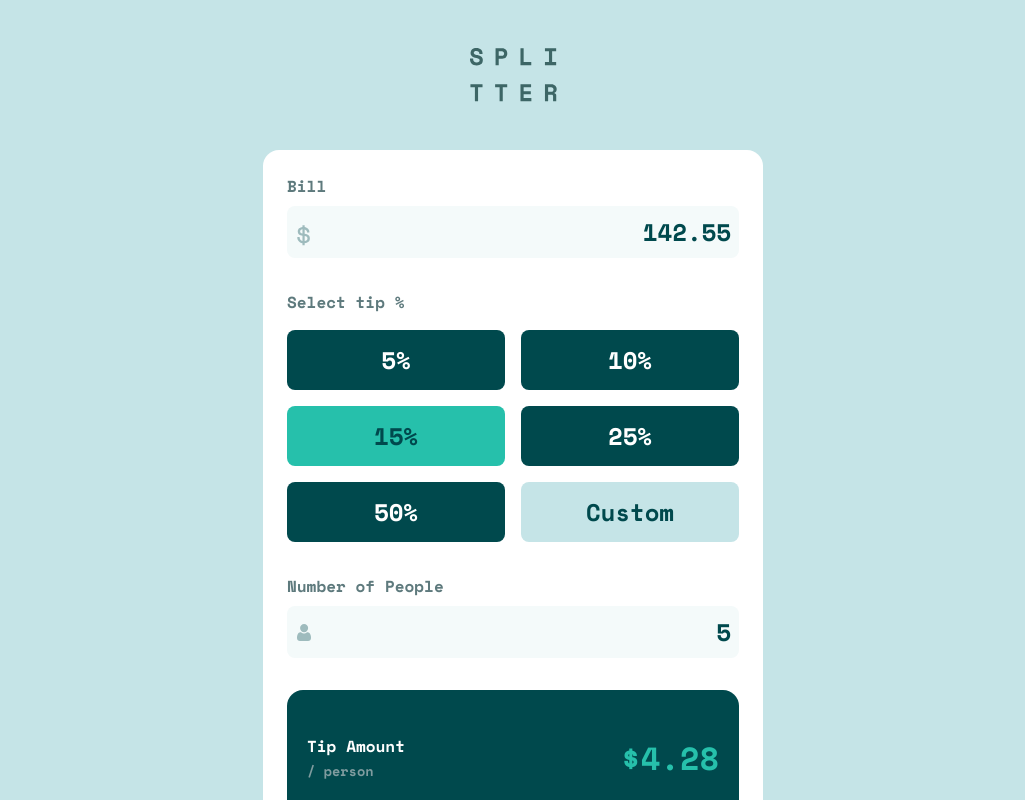
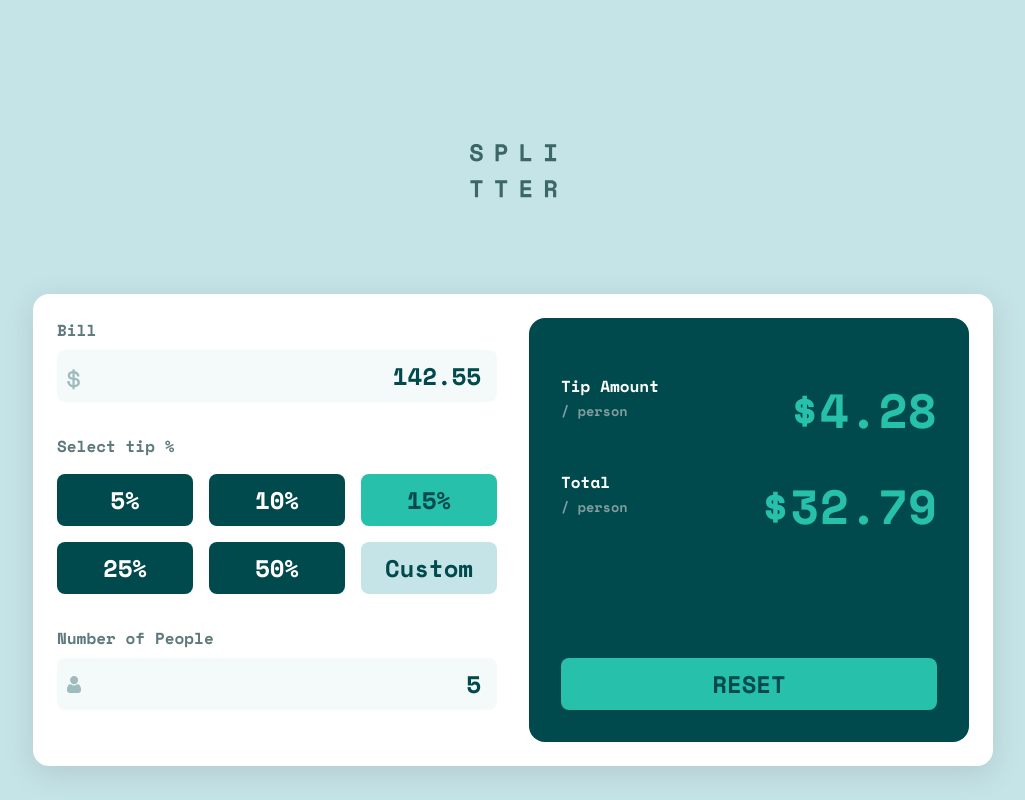
Before and after one commit to Matej-ch/tip-calculator-app, a React (Vite) app: page / in a window 1280 px wide. Shown: the top 800 px of the page, without its empty margins (127-1152 px from the left). Built offline with nearby package versions, Linux system fonts and the light colour scheme.

Commit message:
updates to styles

```diff
--- a/src/App.scss
+++ b/src/App.scss
@@ -12,5 +12,8 @@
 }
 
 @media screen and (min-width: 600px) {
-
+  .app-logo {
+    padding-top: 9rem;
+    padding-bottom: 6rem;
+  }
 }
--- a/src/App.tsx
+++ b/src/App.tsx
@@ -19,7 +19,7 @@ function App() {
     }
 
     const resetValues = (): void => {
-        setBill(142.55);
+        setBill(0);
         setTipPercent(15);
         setDefaultTipIndex(2);
     }
--- a/src/TipCalculator.scss
+++ b/src/TipCalculator.scss
@@ -1,8 +1,7 @@
 .tip-calculator {
   background-color: var(--cc-white);
-  width: 100%;
-  max-width: 500px;
-  padding: 1.5rem;
+  width: min(100%, 60rem);
+  padding: max(3vh, 1.5rem);
   border-top-left-radius: 16px;
   border-top-right-radius: 16px;
   margin: 0 auto;
@@ -28,7 +27,7 @@
     background-color: var(--cc-very-light-gray-cyan);
     text-align: right;
     border-radius: 8px;
-    padding: 0.5rem 0.5rem 0.5rem 1.5rem;
+    padding: 0.5rem 1rem 0.5rem 1.5rem;
     color: var(--cc-dark-cyan);
     width: 100%;
 
@@ -57,7 +56,7 @@
 .final-tip-wrapper {
   background-color: var(--cc-dark-cyan);
   border-radius: 16px;
-  padding: 1.25rem;
+  padding: max(3vh, 2rem);
 
   .price {
     color: var(--cc-strong-cyan);
@@ -89,3 +88,27 @@
     }
   }
 }
+
+
+@media screen and (min-width: 600px) {
+  .tip-calculator {
+    display: grid;
+    grid-template-columns: repeat(2, 1fr);
+    gap: 2rem;
+    border-radius: 16px;
+    box-shadow: rgba(100, 100, 111, 0.2) 0px 7px 29px 0px;
+
+    .final-tip-wrapper {
+      display: flex;
+      flex-direction: column;
+
+      button {
+        margin-top: auto;
+      }
+
+      .price {
+        font-size: 3rem;
+      }
+    }
+  }
+}
--- a/src/TipCalculator.tsx
+++ b/src/TipCalculator.tsx
@@ -21,11 +21,12 @@ function TipCalculator({bill, tipPercent, handleBillPriceChange, resetValues, ch
     }
 
     const handleReset = (): void => {
-        setPeople(5);
+        setPeople(1);
         resetValues();
     }
 
     return (<div className={'tip-calculator'}>
+        <div>
             <label htmlFor="bill">Bill</label>
             <div className={'input-wrapper'}>
                 <img src={dollarSvg} alt="" width='14'/>
@@ -38,7 +39,7 @@ function TipCalculator({bill, tipPercent, handleBillPriceChange, resetValues, ch
                 <img src={personSvg} alt="" width='14'/>
                 <input type="number" step='1' min='0' value={people} id='people' onChange={handlePeopleChange}/>
             </div>
-
+        </div>
 
         <div className={'final-tip-wrapper'}>
             <div className={'flex-group'}>
--- a/src/TipSelector.scss
+++ b/src/TipSelector.scss
@@ -49,3 +49,18 @@
     }
   }
 }
+
+@media screen and (min-width: 600px) {
+  .tip-selector {
+    .options {
+      display: grid;
+      grid-template-columns: repeat(3, 1fr);
+      gap: 1rem;
+    }
+
+    button {
+      padding: 0.5rem;
+    }
+  }
+
+}
--- a/src/index.scss
+++ b/src/index.scss
@@ -5,7 +5,7 @@
   -moz-osx-font-smoothing: grayscale;
   -webkit-text-size-adjust: 100%;
 
-  --ff-base: 'Space Mono', monospace;;
+  --ff-base: 'Space Mono', monospace;
 
   --fs-base: 16px;
   --fs-input: 24px;
@@ -44,11 +44,8 @@ body {
   line-height: 1.5;
   -webkit-font-smoothing: antialiased;
   background-color: var(--cc-light-gray-cyan);
-  overflow: hidden;
   width: 100%;
   display: grid;
-  //place-content: center;
-  //margin: 1rem;
 }
 
 img, picture, video, canvas, svg {
```
Also changed, not shown: screenshot/screenshot_desktop.png (added), screenshot/screenshot_mobile.png (added). Lines whose indentation alone changed are shown as unchanged.
